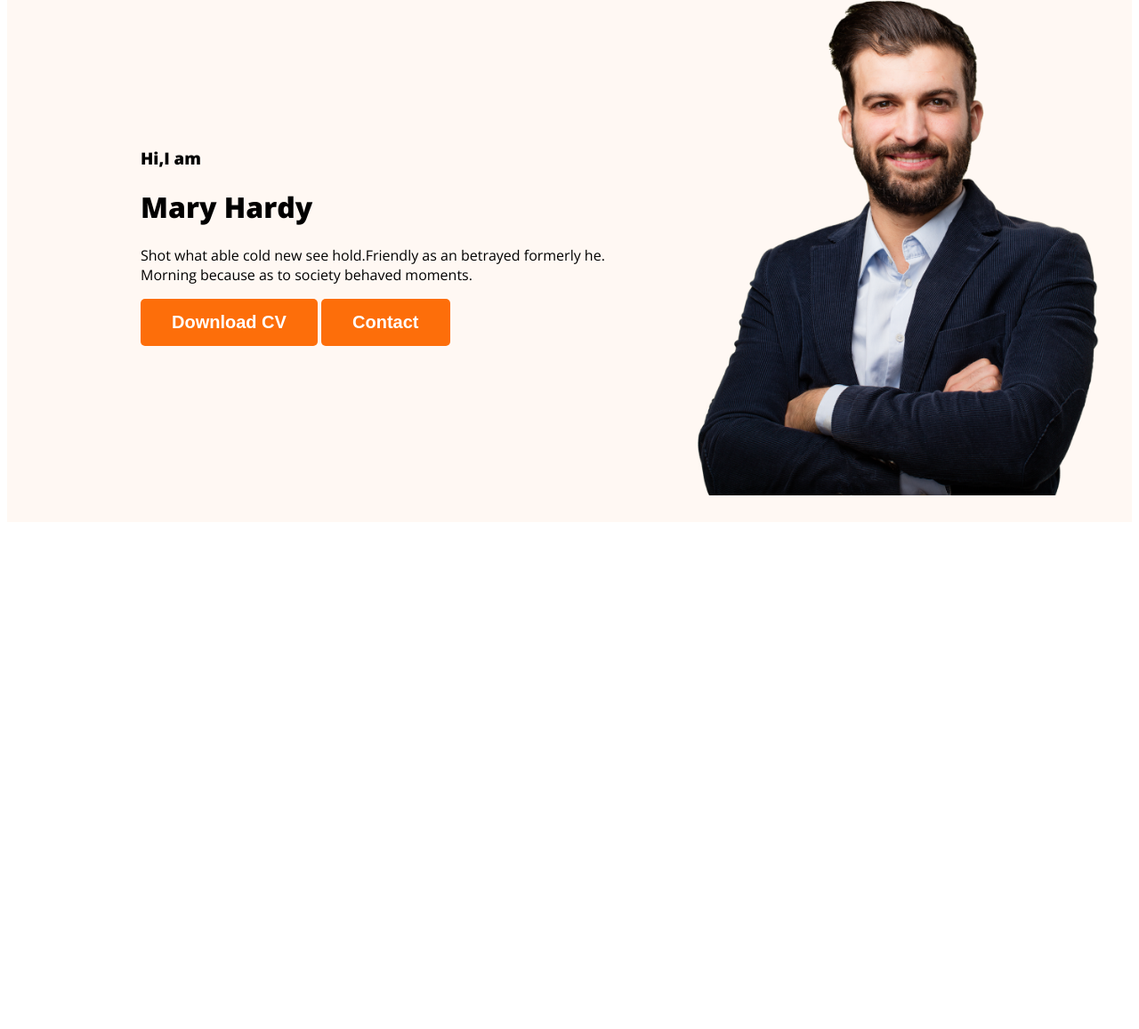
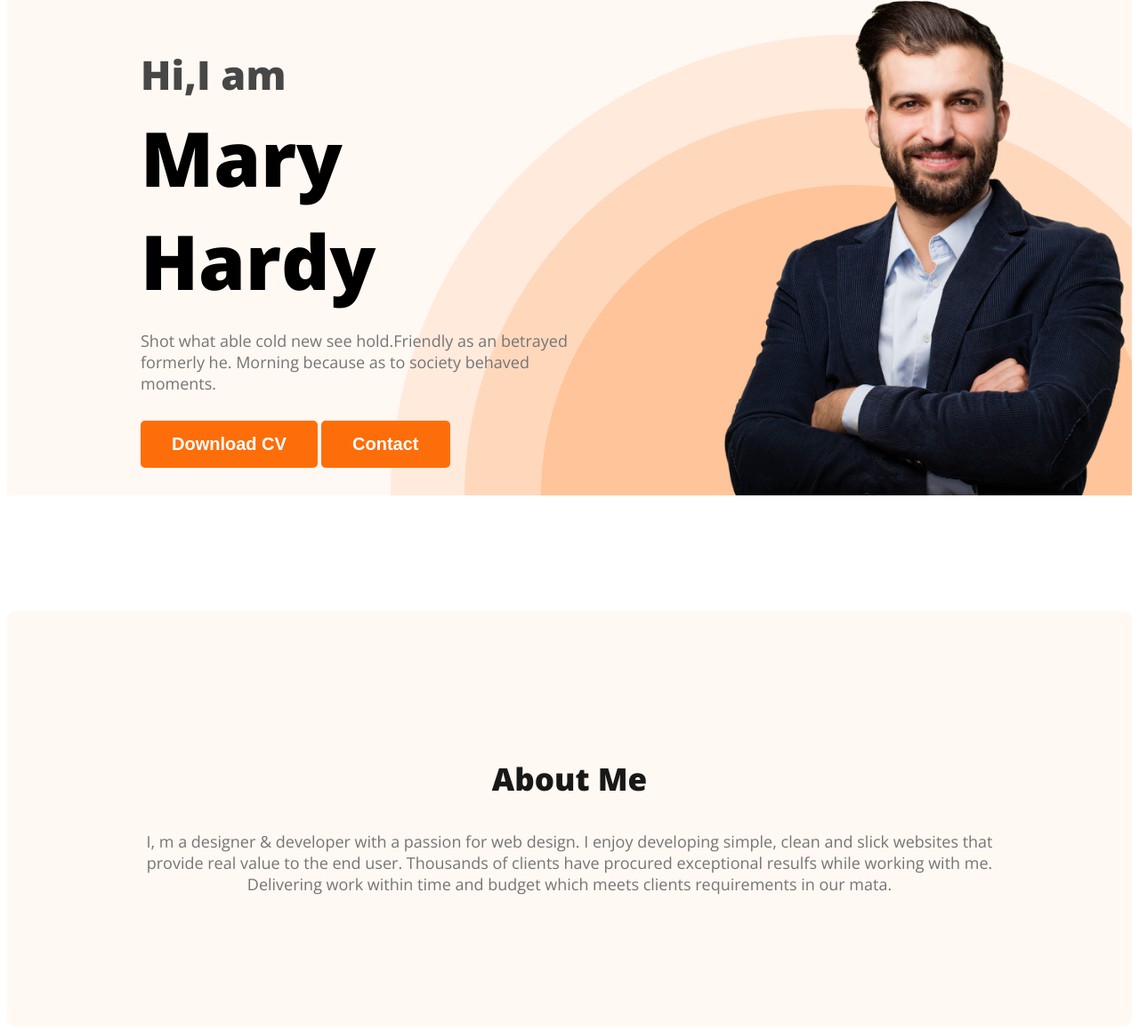
Before and after one commit to Maruf-Ahamed1/developer-portfolio, a plain HTML site: page index.html in a window 1280 px wide. Shown: the part 211-1368 px from the top of the page at 89% size. Before the commit the page ends 806 px from the top, so only its background shows below. Drawn offline with nearby package versions, Linux system fonts and the light colour scheme.

Commit message:
about section created

```diff
--- a/Styles/Portfolio.css
+++ b/Styles/Portfolio.css
@@ -49,13 +49,66 @@ nav a {
 /* Header related styles */
 .header {
     background: #FFF8F3;
+    background-image: url(../images/header_bg.png);
+    background-repeat: no-repeat;
+    background-position: bottom right;
 }
 
 .banner {
-    padding: 30px 30px 30px 150px;
+    padding: 30px 0px 0px 150px;
     display: flex;
     align-items: center;
+    justify-content: space-between;
 }
-.banner .profile-pic{
+
+.banner-content {
+    max-width: 500px;
+}
+
+.banner .profile-pic {
     width: 500px;
 }
+
+.banner-greeting {
+    font-size: 45px;
+    color: #474747;
+    margin-bottom: 0;
+}
+
+.banner-title {
+    font-size: 85px;
+    font-weight: 700;
+    margin-top: 5px;
+    margin-bottom: 20px;
+}
+
+.banner-description {
+    margin-bottom: 30px;
+    font-size: 18px;
+    color: #757575;
+}
+
+/* main section styles */
+
+
+/* about section styles */
+.about {
+    padding: 130px;
+    background-color: #FFF8F3;
+    border-radius: 10px;
+    margin: 130px 0px;
+}
+
+.section-title {
+    color: #181818;
+    text-align: center;
+    font-size: 35px;
+    font-weight: 700;
+    line-height: normal;
+}
+
+.section-description {
+    color: #757575;
+    text-align: center;
+    font-size: 18px;
+}
--- a/index.html
+++ b/index.html
@@ -24,7 +24,7 @@
             <div class="banner-content">
                 <h3 class="banner-greeting">Hi,I am</h3>
                 <h1 class="banner-title">Mary Hardy</h1>
-                <p>Shot what able cold new see hold.Friendly as an betrayed formerly he. Morning because as to society behaved moments.</p>
+                <p class="banner-description">Shot what able cold new see hold.Friendly as an betrayed formerly he. Morning because as to society behaved moments.</p>
                 <button class="btn-primary">Download CV</button>
                 <button class="btn-primary">Contact</button>
             </div>
@@ -34,18 +34,14 @@
 
 
 
-
-
-
-
-
-
-
-
-
     <!--  -->
     <main>
-
+        <section class="about">
+            <h3 class="section-title">About Me</h3>
+            <p class="section-description">
+                I, m a designer & developer with a passion for web design. I enjoy developing simple, clean and slick websites that provide real value to the end user. Thousands of clients have procured exceptional resulfs while working with me. Delivering work within time and budget which meets clients requirements in our mata.
+            </p>
+        </section>
     </main>
     <footer>
 
```
